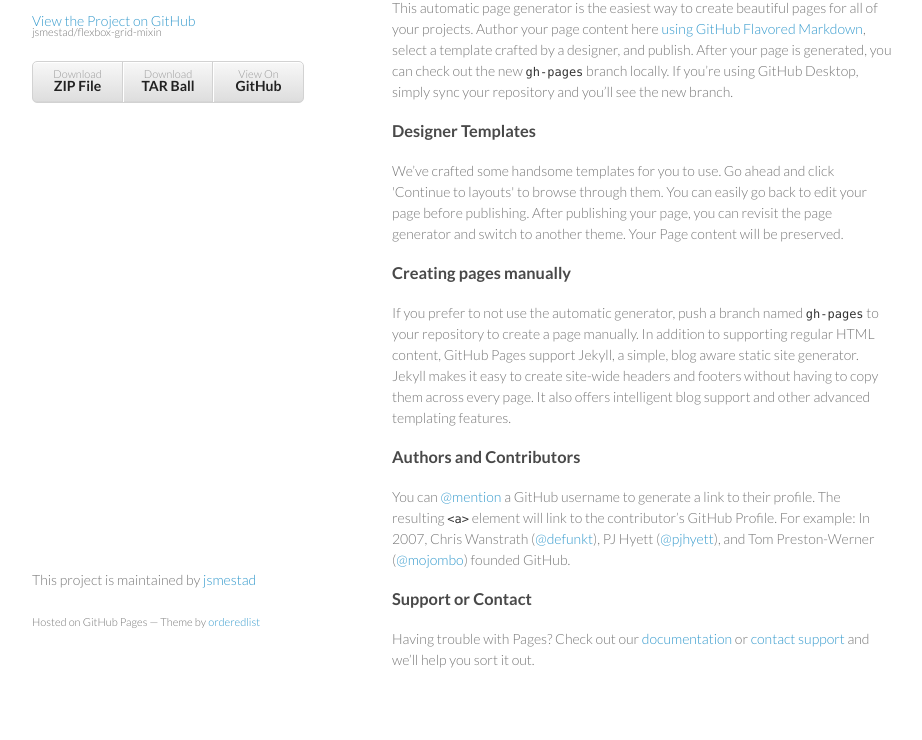
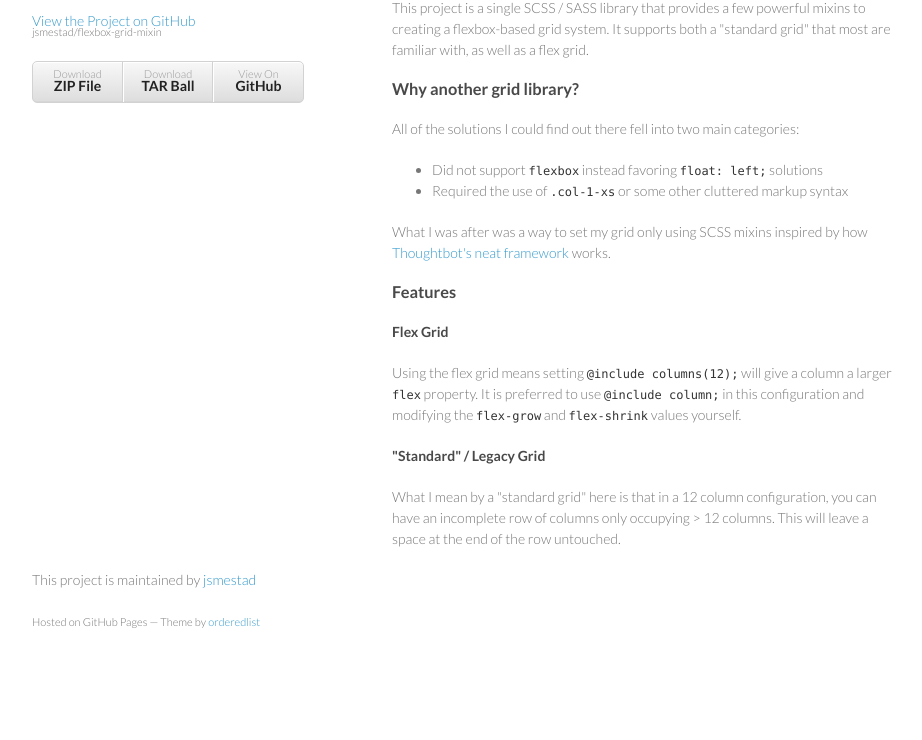
Before and after one commit to jsmestad/flexbox-grid-mixin, a plain HTML site: page index.html in a window 1280 px wide. Shown: the part 99-839 px from the top of the page, without its empty margins (178-1100 px from the left). After the commit the page ends 800 px from the top, so only its background shows below. Drawn offline with Linux system fonts and the light colour scheme.

Commit message:
update site details

```diff
--- a/index.html
+++ b/index.html
@@ -15,7 +15,7 @@
   <body>
     <div class="wrapper">
       <header>
-        <h1>Flexbox-grid-mixin</h1>
+        <h1>Flexbox Grid Mixin</h1>
         <p></p>
 
         <p class="view"><a href="https://github.com/jsmestad/flexbox-grid-mixin">View the Project on GitHub <small>jsmestad/flexbox-grid-mixin</small></a></p>
@@ -29,29 +29,37 @@
       </header>
       <section>
         <h3>
-<a id="welcome-to-github-pages" class="anchor" href="#welcome-to-github-pages" aria-hidden="true"><span class="octicon octicon-link"></span></a>Welcome to GitHub Pages.</h3>
+<a id="what-does-this-do" class="anchor" href="#what-does-this-do" aria-hidden="true"><span class="octicon octicon-link"></span></a>What does this mixin do?</h3>
 
-<p>This automatic page generator is the easiest way to create beautiful pages for all of your projects. Author your page content here <a href="https://guides.github.com/features/mastering-markdown/">using GitHub Flavored Markdown</a>, select a template crafted by a designer, and publish. After your page is generated, you can check out the new <code>gh-pages</code> branch locally. If you’re using GitHub Desktop, simply sync your repository and you’ll see the new branch.</p>
+<p>This project is a single SCSS / SASS library that provides a few powerful mixins to creating a flexbox-based grid system. It supports both a "standard grid" that most are familiar with, as well as a flex grid.</p>
 
 <h3>
-<a id="designer-templates" class="anchor" href="#designer-templates" aria-hidden="true"><span class="octicon octicon-link"></span></a>Designer Templates</h3>
+<a id="why-another-grid" class="anchor" href="#why-another-grid" aria-hidden="true"><span class="octicon octicon-link"></span></a>Why another grid library?</h3>
 
-<p>We’ve crafted some handsome templates for you to use. Go ahead and click 'Continue to layouts' to browse through them. You can easily go back to edit your page before publishing. After publishing your page, you can revisit the page generator and switch to another theme. Your Page content will be preserved.</p>
+<p>All of the solutions I could find out there fell into two main categories:</p>
+
+<ul>
+  <li>Did not support <code>flexbox</code> instead favoring <code>float: left;</code> solutions</li>
+  <li>Required the use of <code>.col-1-xs</code> or some other cluttered markup syntax</li>
+</ul>
+
+<p>What I was after was a way to set my grid only using SCSS mixins inspired by how <a href="http://neat.bourbon.io">Thoughtbot's neat framework</a> works.</p>
 
 <h3>
-<a id="creating-pages-manually" class="anchor" href="#creating-pages-manually" aria-hidden="true"><span class="octicon octicon-link"></span></a>Creating pages manually</h3>
+<a id="features" class="anchor" href="#features" aria-hidden="true"><span class="octicon octicon-link"></span></a>Features</h3>
 
-<p>If you prefer to not use the automatic generator, push a branch named <code>gh-pages</code> to your repository to create a page manually. In addition to supporting regular HTML content, GitHub Pages support Jekyll, a simple, blog aware static site generator. Jekyll makes it easy to create site-wide headers and footers without having to copy them across every page. It also offers intelligent blog support and other advanced templating features.</p>
+<h4>Flex Grid</h4>
 
-<h3>
-<a id="authors-and-contributors" class="anchor" href="#authors-and-contributors" aria-hidden="true"><span class="octicon octicon-link"></span></a>Authors and Contributors</h3>
+<p>Using the flex grid means setting <code>@include columns(12);</code> will give a column a
+larger <code>flex</code> property. It is preferred to use <code>@include column;</code> in this
+configuration and modifying the <code>flex-grow</code> and <code>flex-shrink</code> values yourself.</p>
 
-<p>You can <a href="https://github.com/blog/821" class="user-mention">@mention</a> a GitHub username to generate a link to their profile. The resulting <code>&lt;a&gt;</code> element will link to the contributor’s GitHub Profile. For example: In 2007, Chris Wanstrath (<a href="https://github.com/defunkt" class="user-mention">@defunkt</a>), PJ Hyett (<a href="https://github.com/pjhyett" class="user-mention">@pjhyett</a>), and Tom Preston-Werner (<a href="https://github.com/mojombo" class="user-mention">@mojombo</a>) founded GitHub.</p>
+<h4>"Standard" / Legacy Grid</h4>
 
-<h3>
-<a id="support-or-contact" class="anchor" href="#support-or-contact" aria-hidden="true"><span class="octicon octicon-link"></span></a>Support or Contact</h3>
+<p>What I mean by a "standard grid" here is that in a 12 column configuration, you
+can have an incomplete row of columns only occupying > 12 columns. This will
+leave a space at the end of the row untouched.</p>
 
-<p>Having trouble with Pages? Check out our <a href="https://help.github.com/pages">documentation</a> or <a href="https://github.com/contact">contact support</a> and we’ll help you sort it out.</p>
       </section>
       <footer>
         <p>This project is maintained by <a href="https://github.com/jsmestad">jsmestad</a></p>
```
